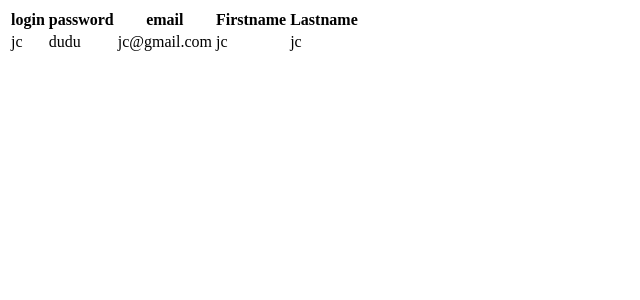
After one commit to jean-christophe-dumenil/classes-php, a PHP site: page /user-pdo.php in a window 1280 px wide. The commit adds this page. Shown: the top 300 px of the page, without its empty margins (0-640 px from the left). Run offline with PHP 8.4, Linux system fonts and the light colour scheme.

Commit message:
projet fini

```diff
--- /dev/null
+++ b/user-pdo.php
@@ -0,0 +1,138 @@
+<?php
+session_start();
+class Userpdo{
+    private $id;
+    public $login;
+    public $password;
+    public $email;
+    public $firstname;
+    public $lastname;
+    public $bdd;
+
+    public function __construct(){
+        $bdd = new PDO("mysql:host=localhost;dbname=classes",'root','');
+        $bdd->setAttribute(PDO::ATTR_ERRMODE , PDO::ERRMODE_EXCEPTION);
+        $bdd->setAttribute(PDO::ATTR_DEFAULT_FETCH_MODE, PDO::FETCH_ASSOC);
+        $this->bdd = $bdd;
+        return $bdd;
+    }
+    public function register($login, $password, $email, $firstname, $lastname){
+
+        $requete = "INSERT INTO `utilisateurs`( `login`, `password`, `email`, `firstname`, `lastname`) VALUES (:login, :password, :email, :firstname, :lastname)";
+        //var_dump($requete);
+        $result = $this->bdd->prepare($requete);
+        $result->bindValue(':login', $login, PDO::PARAM_STR);
+        $result->bindValue(':password', $password, PDO::PARAM_STR);
+        $result->bindValue(':email', $email, PDO::PARAM_STR);
+        $result->bindValue(':firstname', $firstname, PDO::PARAM_STR);
+        $result->bindValue(':lastname', $lastname, PDO::PARAM_STR);
+        $result->execute();
+        echo'<table>
+        <thead>
+            <th>login</th>
+            <th>password</th>
+            <th>email</th>
+            <th>Firstname</th>
+            <th>Lastname</th>
+        </thead>
+        <tbody>
+            <td>'.$login.'</td>
+            <td>'.$password.'</td>
+            <td>'.$email.'</td>
+            <td>'.$firstname.'</td>
+            <td>'.$lastname.'</td>
+        </tbody>
+    </table>';
+    }
+    public function connect($login, $password){
+        $requete2 = "SELECT * FROM utilisateurs WHERE login = ':login' AND password = ':password'";
+        var_dump($requete2);
+        $result2 = $this->bdd->prepare($requete2);
+        $result2->bindValue(':login', $login, PDO::PARAM_STR);
+        $result2->bindValue(':password', $password, PDO::PARAM_STR);
+        $result2->execute();
+        $fetch = $result2->fetchAll();
+        return $fetch;
+        if(count($fetch) > 0){
+            $_SESSION['utilisateur'] = [
+                'id' => $fetch[0]['id'],
+                'login' => $fetch[0]['login'],
+                'password' => $fetch[0]['password'],
+                'email' => $fetch[0]['email'],
+                'firstname' => $fetch[0]['firstname'],
+                'lastname' => $fetch[0]['lastname'],
+            ];
+        }
+
+    }
+    public function disconnect(){
+        session_destroy();
+    }
+    public function delete(){
+        $requete3 = "DELETE FROM `utilisateurs` WHERE id = :id";
+        $result3 = $this->bdd->prepare($requete3);
+        $result3->bindValue(':id',$this->id, PDO::PARAM_STR);
+        $result3->execute();
+    }
+    public function update($login, $password, $email, $firstname, $lastname){
+        $requete4 = "UPDATE `utilisateurs` SET `login`= :login,`password`= :password,`email`= :email,`firstname`= :firstname,`lastname`= :lastname";
+        $result4 = $this->bdd->prepare($requete4);
+        $result4->bindValue(':password', $password, PDO::PARAM_STR);
+        $result4->bindValue(':login', $login, PDO::PARAM_STR);
+        $result4->bindValue(':email', $email, PDO::PARAM_STR);
+        $result4->bindValue(':firstname', $firstname, PDO::PARAM_STR);
+        $result4->bindValue(':lastname', $lastname, PDO::PARAM_STR);
+        $result4->execute();
+    }
+    public function isConnected(){
+        if(!empty($_SESSION['utilisateur'])){
+            return true;
+        }
+        else{
+            return false;
+        }
+    }
+    public function getAllinfos(){
+        echo'<table>
+                <thead>
+                    <th>login</th>
+                    <th>password</th>
+                    <th>email</th>
+                    <th>Firstname</th>
+                    <th>Lastname</th>
+                </thead>
+                <tbody>
+                    <td>'.$_SESSION['utilisateur']['login'].'</td>
+                    <td>'.$_SESSION['utilisateur']['password'].'</td>
+                    <td>'.$_SESSION['utilisateur']['email'].'</td>
+                    <td>'.$_SESSION['utilisateur']['firstname'].'</td>
+                    <td>'.$_SESSION['utilisateur']['lastname'].'</td>
+                </tbody>
+            </table>';
+    }
+    public function getLogin(){
+        return $this -> login;
+    }
+    public function getPassword(){
+        return $this -> password;
+    }
+    public function getEmail(){
+        return $this -> email;
+    }
+    public function getFirstname(){
+        return $this -> firstname;
+    }
+    public function getLastname(){
+        return $this -> lastname;
+    }
+}
+
+$UserPdo = new USerpdo();
+$UserPdo->register('jc','dudu','jc@gmail.com','jc','jc');
+/*echo $UserPdo->isConnected();
+echo $UserPdo->getAllinfos().'<br>';
+echo $UserPdo->getLogin().'<br>';
+echo $UserPdo->getEmail().'<br>';
+echo $UserPdo->getLogin().'<br>';
+echo $UserPdo->getFirstname().'<br>';
+echo $UserPdo->getLastname();*/
```
Also changed, not shown: User.php (+115 -146 lines), index.php (deleted, +0 -16 lines).
